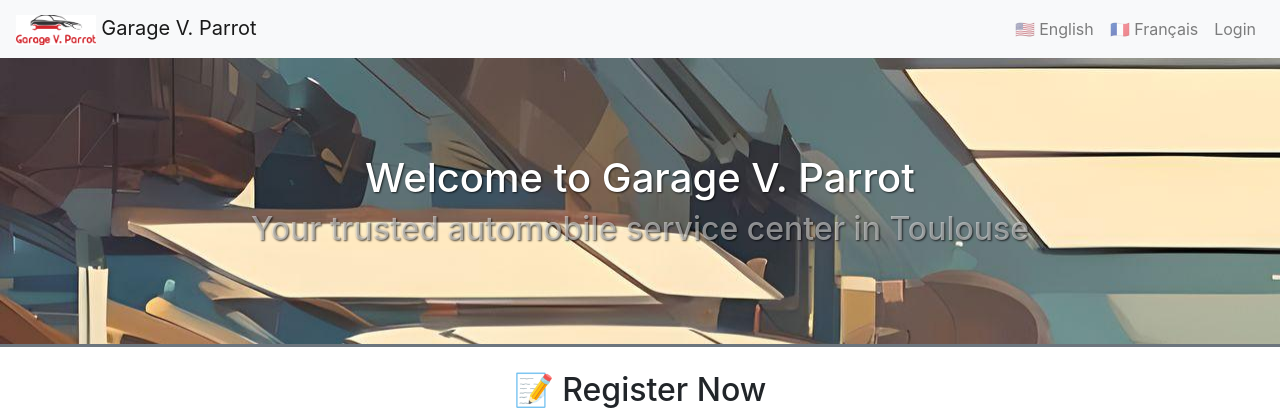
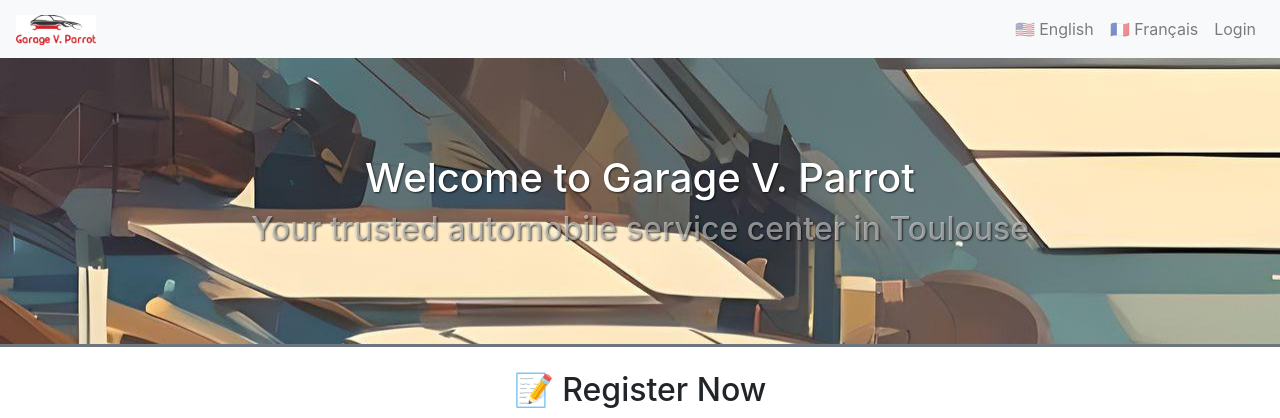
Before and after one commit to Kvnbbg/au-garage, a Flask app: page /auth/register in a window 1280 px wide. Shown: the top 418 px of the page. Run offline with Flask 3, Linux system fonts and the light colour scheme; some libraries are stand-ins or nearby versions.

Commit message:
Remove unnecessary code from base.html and register.html

```diff
--- a/app/templates/base.html
+++ b/app/templates/base.html
@@ -47,7 +47,6 @@
   <nav class="navbar navbar-expand-lg navbar-light bg-light">
     <a class="navbar-brand" href="{{ url_for('main.home') }}">
       <img src="{{ url_for('static', filename='/images/logo.png') }}" alt="Logo" style="height: 30px;">
-      Garage V. Parrot
     </a>
     <button class="navbar-toggler" type="button" data-toggle="collapse" data-target="#navbarNavAltMarkup" aria-controls="navbarNavAltMarkup" aria-expanded="false" aria-label="Toggle navigation">
       <span class="navbar-toggler-icon"></span>
--- a/app/templates/register.html
+++ b/app/templates/register.html
@@ -17,7 +17,6 @@
     <div class="register-form-wrapper mt-4">
       <form method="post" novalidate>
         {{ form.hidden_tag() }}
-
         <div class="form-group">
           {{ form.username.label(class="form-label font-weight-bold") }}
           {{ form.username(class="form-control", placeholder=( "Username" if session['lang'] != 'fr' else "Nom d'utilisateur" )) }}
```
